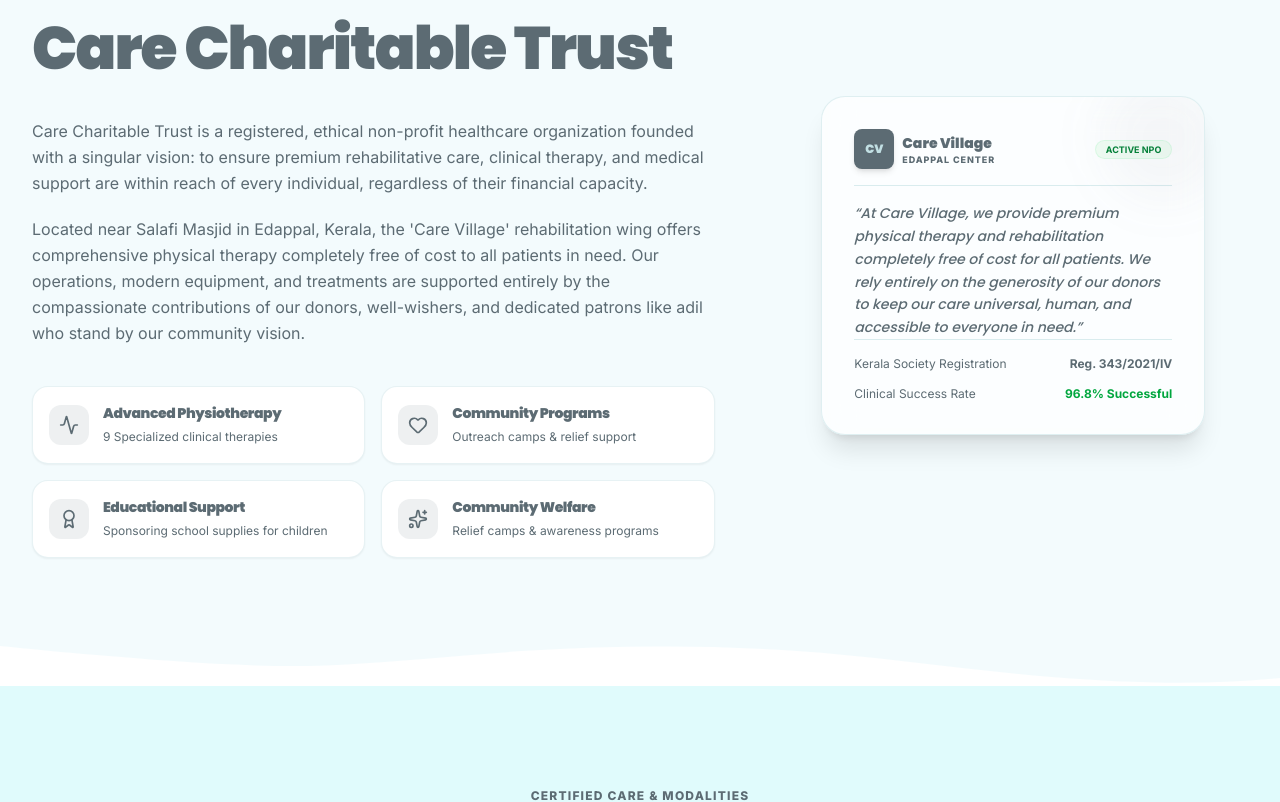
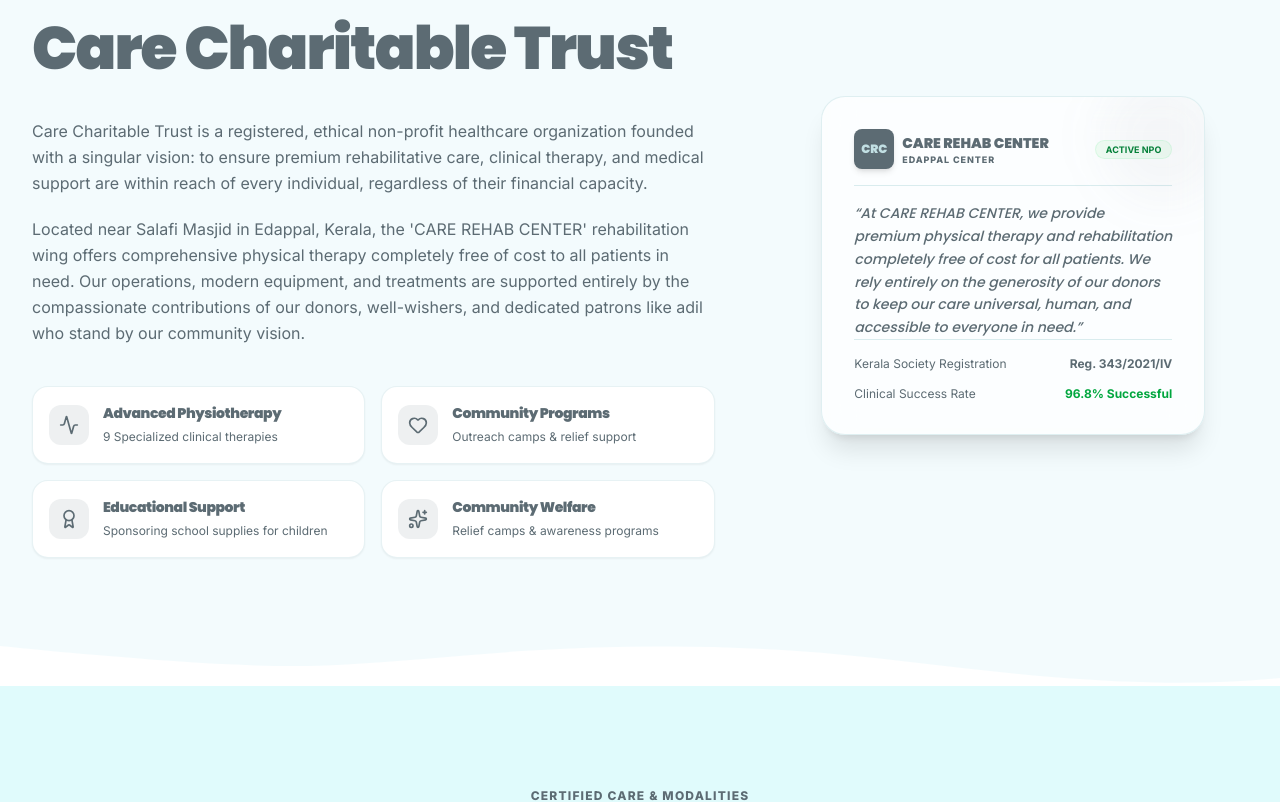
Before and after one commit to StormRsider/care-charitable-trust, a Next.js app: page / in a window 1280 px wide. Shown: the part 944-1746 px from the top of the page. Built offline with nearby package versions, Linux system fonts and the light colour scheme.

Commit message:
Update clinic name from Care Village to CARE REHAB CENTER across website

```diff
--- a/src/app/layout.tsx
+++ b/src/app/layout.tsx
@@ -18,10 +18,10 @@ const inter = Inter({
 });
 
 export const metadata: Metadata = {
-  title: "Care Village | Care Charitable Trust | Edappal, Kerala",
+  title: "CARE REHAB CENTER | Care Charitable Trust | Edappal, Kerala",
   description: "Compassion Through Care, Rehabilitation & Community Support. Offering high-quality physiotherapy, stroke rehab, palliative care, and community outreach in Edappal, Malappuram, Kerala.",
   keywords: [
-    "Care Village",
+    "CARE REHAB CENTER",
     "Care Charitable Trust",
     "Physiotherapy Edappal",
     "Palliative Care Kerala",
--- a/src/app/page.tsx
+++ b/src/app/page.tsx
@@ -249,13 +249,13 @@ export default function HomePage() {
           {mounted && !logoError ? (
             <img
               src={logoSrc}
-              alt="Care Village Logo"
+              alt="CARE REHAB CENTER Logo"
               className="h-16 w-16 shrink-0 object-contain rounded-2xl bg-white/10 border border-brand-light/30 p-1.5 animate-float shadow-xl"
               onError={handleLogoError}
             />
           ) : (
             <div className="flex h-16 w-16 items-center justify-center rounded-2xl border border-brand-light/30 bg-brand-lightest/10 text-brand-light font-display font-black text-xs tracking-wider uppercase select-none animate-float shadow-xl">
-              CV
+              CRC
             </div>
           )}
 
@@ -263,9 +263,9 @@ export default function HomePage() {
             <h1
               className="font-display text-5xl sm:text-8xl font-black tracking-tighter !text-white drop-shadow-[0_4px_24px_rgba(224,251,252,0.5)] uppercase leading-none"
               style={{ color: '#FFFFFF' }}
-              onMouseEnter={() => handleSpeech("Care Village")}
+              onMouseEnter={() => handleSpeech("CARE REHAB CENTER")}
             >
-              Care Village
+              CARE REHAB CENTER
             </h1>
 
             <p
@@ -342,8 +342,8 @@ export default function HomePage() {
                 </p>
                 <p onMouseEnter={() => handleSpeech("Located near Salafi Masjid in Edappal, Kerala, we specialize in high-quality physical therapy and multi-disciplinary community support.")}>
                   {language === "en"
-                    ? "Located near Salafi Masjid in Edappal, Kerala, the 'Care Village' rehabilitation wing offers comprehensive physical therapy completely free of cost to all patients in need. Our operations, modern equipment, and treatments are supported entirely by the compassionate contributions of our donors, well-wishers, and dedicated patrons like adil who stand by our community vision."
-                    : "എടപ്പാൾ സലഫി മസ്ജിദിന് സമീപം പ്രവർത്തിക്കുന്ന 'കെയർ വില്ലേജ്' ഫിസിയോതെറാപ്പി വിഭാഗത്തിൽ വരുന്ന എല്ലാ രോഗികൾക്കും തികച്ചും സൗജന്യമായാണ് ഞങ്ങൾ മികച്ച ചികിത്സകൾ നൽകുന്നത്. ഞങ്ങളുടെ പ്രവർത്തനങ്ങളും ഫിസിയോതെറാപ്പി ഉപകരണങ്ങളും പൂർണ്ണമായും കാരുണ്യമനസ്കരും adil പോലുള്ള ഞങ്ങളെ പിന്തുണയ്ക്കുന്നവരും നൽകുന്ന സംഭാവനകൾ വഴിയാണ് മുന്നോട്ട് പോകുന്നത്."}
+                    ? "Located near Salafi Masjid in Edappal, Kerala, the 'CARE REHAB CENTER' rehabilitation wing offers comprehensive physical therapy completely free of cost to all patients in need. Our operations, modern equipment, and treatments are supported entirely by the compassionate contributions of our donors, well-wishers, and dedicated patrons like adil who stand by our community vision."
+                    : "എടപ്പാൾ സലഫി മസ്ജിദിന് സമീപം പ്രവർത്തിക്കുന്ന 'കെയർ റീഹാബ് സെന്റർ' ഫിസിയോതെറാപ്പി വിഭാഗത്തിൽ വരുന്ന എല്ലാ രോഗികൾക്കും തികച്ചും സൗജന്യമായാണ് ഞങ്ങൾ മികച്ച ചികിത്സകൾ നൽകുന്നത്. ഞങ്ങളുടെ പ്രവർത്തനങ്ങളും ഫിസിയോതെറാപ്പി ഉപകരണങ്ങളും പൂർണ്ണമായും കാരുണ്യമനസ്കരും adil പോലുള്ള ഞങ്ങളെ പിന്തുണയ്ക്കുന്നവരും നൽകുന്ന സംഭാവനകൾ വഴിയാണ് മുന്നോട്ട് പോകുന്നത്."}
                 </p>
               </div>
 
@@ -399,10 +399,10 @@ export default function HomePage() {
                   <div className="flex items-center justify-between border-b border-brand-light/60 pb-4">
                     <div className="flex items-center gap-2">
                       <div className="h-10 w-10 bg-brand-dark text-white rounded-lg flex items-center justify-center shadow-md">
-                        <span className="font-display font-black text-xs text-brand-light">CV</span>
+                        <span className="font-display font-black text-xs text-brand-light">CRC</span>
                       </div>
                       <div className="flex flex-col text-left">
-                        <span className="font-display font-black text-sm text-brand-dark block">Care Village</span>
+                        <span className="font-display font-black text-sm text-brand-dark block">CARE REHAB CENTER</span>
                         <span className="text-[9px] text-brand-slate tracking-widest font-black uppercase">Edappal Center</span>
                       </div>
                     </div>
@@ -413,8 +413,8 @@ export default function HomePage() {
 
                   <p className="font-display font-medium text-brand-dark text-sm leading-relaxed italic text-left">
                     {language === "en"
-                      ? "“At Care Village, we provide premium physical therapy and rehabilitation completely free of cost for all patients. We rely entirely on the generosity of our donors to keep our care universal, human, and accessible to everyone in need.”"
-                      : "“കെയർ വില്ലേജിൽ വരുന്ന ഏതൊരു രോഗിക്കും ഞങ്ങൾ ഫിസിയോതെറാപ്പിയും മറ്റ് മികച്ച ചികിത്സകളും പൂർണ്ണമായും സൗജന്യമായാണ് നൽകുന്നത്. ഈ കാരുണ്യ പ്രവർത്തനം തടസ്സമില്ലാതെ മുന്നോട്ട് കൊണ്ടുപോകുന്നതിന് നിങ്ങളുടെ ഉദാരമായ സംഭാവനകൾ ഞങ്ങൾ അഭ്യർത്ഥിക്കുന്നു.”"}
+                      ? "“At CARE REHAB CENTER, we provide premium physical therapy and rehabilitation completely free of cost for all patients. We rely entirely on the generosity of our donors to keep our care universal, human, and accessible to everyone in need.”"
+                      : "“കെയർ റീഹാബ് സെന്ററിൽ വരുന്ന ഏതൊരു രോഗിക്കും ഞങ്ങൾ ഫിസിയോതെറാപ്പിയും മറ്റ് മികച്ച ചികിത്സകളും പൂർണ്ണമായും സൗജന്യമായാണ് നൽകുന്നത്. ഈ കാരുണ്യ പ്രവർത്തനം തടസ്സമില്ലാതെ മുന്നോട്ട് കൊണ്ടുപോകുന്നതിന് നിങ്ങളുടെ ഉദാരമായ സംഭാവനകൾ ഞങ്ങൾ അഭ്യർത്ഥിക്കുന്നു.”"}
                   </p>
                 </div>
 
@@ -538,8 +538,8 @@ export default function HomePage() {
             </h2>
             <p className="text-base text-brand-slate max-w-2xl mx-auto leading-relaxed">
               {language === "en"
-                ? "Care Village provides 100% free premium clinical care. Direct your generous charity to keep this noble work fully active and self-sustaining."
-                : "കെയർ വില്ലേജ് തികച്ചും സൗജന്യമായാണ് അത്യാധുനിക ചികിത്സകൾ നൽകുന്നത്. സദ്പ്രവർത്തികൾ തടസ്സമില്ലാതെ മുന്നോട്ട് കൊണ്ടുപോകാൻ സംഭാവന ചെയ്യൂ."}
+                ? "CARE REHAB CENTER provides 100% free premium clinical care. Direct your generous charity to keep this noble work fully active and self-sustaining."
+                : "കെയർ റീഹാബ് സെന്റർ തികച്ചും സൗജന്യമായാണ് അത്യാധുനിക ചികിത്സകൾ നൽകുന്നത്. സദ്പ്രവർത്തികൾ തടസ്സമില്ലാതെ മുന്നോട്ട് കൊണ്ടുപോകാൻ സംഭാവന ചെയ്യൂ."}
             </p>
           </div>
 
@@ -743,8 +743,8 @@ export default function HomePage() {
             </h2>
             <p className="text-base text-brand-slate max-w-2xl mx-auto leading-relaxed">
               {language === "en"
-                ? "Our Care Village center features premium equipment and specialized physical therapy devices operated completely free of cost as a charitable mission."
-                : "കെയർ വില്ലേജിൽ ലഭ്യമാക്കിയിട്ടുള്ള അത്യാധുനിക ഫിസിയോതെറാപ്പി ഉപകരണങ്ങളും നടത്ത പരിശീലന സാമഗ്രകളും താഴെ പറയുന്നവയാണ്. ഇവയെല്ലാം പൂർണ്ണമായും സൗജന്യമാണ്."}
+                ? "Our CARE REHAB CENTER center features premium equipment and specialized physical therapy devices operated completely free of cost as a charitable mission."
+                : "കെയർ റീഹാബ് സെന്ററിൽ ലഭ്യമാക്കിയിട്ടുള്ള അത്യാധുനിക ഫിസിയോതെറാപ്പി ഉപകരണങ്ങളും നടത്ത പരിശീലന സാമഗ്രകളും താഴെ പറയുന്നവയാണ്. ഇവയെല്ലാം പൂർണ്ണമായും സൗജന്യമാണ്."}
             </p>
           </div>
 
@@ -859,7 +859,7 @@ export default function HomePage() {
             </span>
             <h2
               className="font-display text-4xl sm:text-6xl font-black text-brand-dark tracking-tight"
-              onMouseEnter={() => handleSpeech("Care Village Gallery and Donation Support")}
+              onMouseEnter={() => handleSpeech("CARE REHAB CENTER Gallery and Donation Support")}
             >
               {language === "en" ? "Gallery & Donation Support" : "ഗാലറിയും സംഭാവനയും"}
             </h2>
@@ -963,7 +963,7 @@ export default function HomePage() {
 
                 <p className="text-sm text-brand-slate leading-relaxed">
                   {language === "en"
-                    ? "Care Village relies completely on public donations and kind well-wishers to provide state-of-the-art physiotherapy treatments free of cost to underprivileged families."
+                    ? "CARE REHAB CENTER relies completely on public donations and kind well-wishers to provide state-of-the-art physiotherapy treatments free of cost to underprivileged families."
                     : "നിർധന രോഗികൾക്ക് പൂർണ്ണമായും സൗജന്യമായി അത്യാധുനിക ഫിസിയോതെറാപ്പിയും മറ്റ് മികച്ച ചികിത്സകളും നൽകുന്നത് കാരുണ്യമനസ്കരായ ആളുകളുടെ സംഭാവനകൾ വഴിയാണ്."}
                 </p>
 
@@ -1297,7 +1297,7 @@ export default function HomePage() {
             <div className="lg:col-span-7">
               <div className="w-full h-full min-h-[400px] rounded-2xl border border-brand-light overflow-hidden shadow-sm relative bg-brand-lightest/30">
                 <iframe
-                  title="Care Village Edappal Google Map"
+                  title="CARE REHAB CENTER Edappal Google Map"
                   src={clinicConfig.googleMapsIframeUrl}
                   width="100%"
                   height="100%"
--- a/src/components/Footer.tsx
+++ b/src/components/Footer.tsx
@@ -104,7 +104,7 @@ export default function Footer() {
               {mounted && !logoError ? (
                 <img
                   src={logoSrc}
-                  alt="Care Village Logo"
+                  alt="CARE REHAB CENTER Logo"
                   className="h-7 w-7 shrink-0 object-contain rounded bg-white/5 border border-brand-light/35 p-0.5 smooth-transition"
                   onError={handleLogoError}
                 />
@@ -112,7 +112,7 @@ export default function Footer() {
                 <Activity className="h-6 w-6 stroke-[2.5]" />
               )}
               <span className="font-display text-lg font-black text-white leading-none">
-                Care Village
+                CARE REHAB CENTER
               </span>
             </a>
             <p className="text-sm text-brand-light leading-relaxed">
--- a/src/components/Navbar.tsx
+++ b/src/components/Navbar.tsx
@@ -76,24 +76,24 @@ export default function Navbar({ onOpenBooking }: NavbarProps) {
               href="#"
               className="flex items-center gap-3 group"
               onClick={() => window.scrollTo({ top: 0, behavior: 'smooth' })}
-              onMouseEnter={() => handleSpeech("Care Village - Care Charitable Trust")}
+              onMouseEnter={() => handleSpeech("CARE REHAB CENTER - Care Charitable Trust")}
             >
               {/* Elegant Custom Logo Container with Fallback */}
               {mounted && !logoError ? (
                 <img
                   src={logoSrc}
-                  alt="Care Village Logo"
+                  alt="CARE REHAB CENTER Logo"
                   className="h-11 w-11 shrink-0 object-contain rounded-xl bg-white/5 border border-brand-light/35 p-1 smooth-transition group-hover:scale-105"
                   onError={handleLogoError}
                 />
               ) : (
                 <div className="flex h-11 w-11 shrink-0 items-center justify-center rounded-xl border border-brand-light/30 bg-brand-lightest/10 text-brand-light font-display font-black text-xs tracking-wider uppercase select-none smooth-transition group-hover:bg-brand-lightest/20 group-hover:text-white">
-                  CV
+                  CRC
                 </div>
               )}
               <div className="flex flex-col text-left">
                 <span className="font-display text-lg font-black tracking-tight leading-none group-hover:text-brand-light transition-colors duration-300">
-                  Care Village
+                  CARE REHAB CENTER
                 </span>
                 <span className="text-[9px] font-bold tracking-wider uppercase text-brand-gray mt-1">
                   Care Charitable Trust
--- a/src/data/clinicConfig.ts
+++ b/src/data/clinicConfig.ts
@@ -34,16 +34,16 @@ export interface ClinicConfig {
 }
 
 export const clinicConfig: ClinicConfig = {
-  name: "Care Village",
+  name: "CARE REHAB CENTER",
   npoName: "Care Charitable Trust",
   npoRegNumber: "Reg. No: 343/2021/IV",
   phone: "+918281869769",
   phoneFormatted: "+91 8281 869769",
   email: "careedappal@gmail.com",
   whatsappNumber: "918281869769",
-  whatsappMessage: "Hello Care Village Edappal, I would like to make a donation or enquire about your physiotherapy clinic.",
+  whatsappMessage: "Hello CARE REHAB CENTER Edappal, I would like to make a donation or enquire about your physiotherapy clinic.",
   googleMapsIframeUrl: "https://www.google.com/maps/embed?pb=!1m18!1m12!1m3!1d3919.2992443228127!2d76.01106659999998!3d10.788377400000002!2m3!1f0!2f0!3f0!3m2!1i1024!2i768!4f13.1!3m3!1m2!1s0x3ba7b9003000e66d%3A0x41fae23ccb26c14b!2sCARE%20VILLAGE%20EDAPPAL!5e0!3m2!1sen!2sin!4v1780254579118!5m2!1sen!2sin",
-  address: "Q2Q6+9C4, CARE VILLAGE -CALICUT ROAD, VIA, near GEETHA DOCTOR, opp. GOVINDA THEATRE, Edappal, Kerala 679576",
+  address: "Q2Q6+9C4, CARE REHAB CENTER -CALICUT ROAD, VIA, near GEETHA DOCTOR, opp. GOVINDA THEATRE, Edappal, Kerala 679576",
   socials: {
     facebook: "https://www.facebook.com/p/Care-Charitable-Trust-Edappal-100079671062174/",
     instagram: "https://www.instagram.com/care.edappal/?hl=en"
--- a/src/data/translations.ts
+++ b/src/data/translations.ts
@@ -157,7 +157,7 @@ export const translations: Record<"en" | "ml", TranslationSet> = {
 
     introTitle: "Compassionate Healing, Powered by Community",
     introSubtitle: "Care Charitable Trust bridges the gap in accessible healthcare, providing state-of-the-art rehabilitation.",
-    introText1: "At Care Village, we believe that premium physical rehab should not be a luxury. Operating under a non-profit trust, our clinic ensures that clinical excellence is accessible to everyone entirely free of cost. Our operations are supported fully by the compassionate contributions of our donors and well-wishers.",
+    introText1: "At CARE REHAB CENTER, we believe that premium physical rehab should not be a luxury. Operating under a non-profit trust, our clinic ensures that clinical excellence is accessible to everyone entirely free of cost. Our operations are supported fully by the compassionate contributions of our donors and well-wishers.",
     introText2: "Equipped with modern therapeutic modalities and staffed by fully certified, empathetic physiotherapists, we treat every patient with the dignity and unhurried care they deserve. We don't just treat symptoms; we restore independence.",
     introLearnMore: "Read Our Story",
 
```
